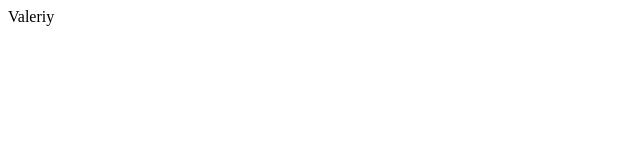
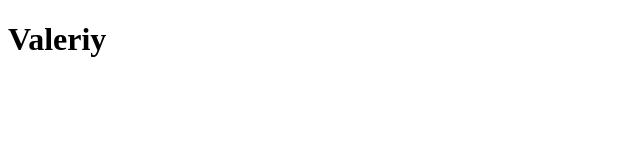
Before and after one commit to Valeriy-9/rsschool-cv, a plain HTML site: page index.html in a window 1280 px wide. Shown: the whole page, without its empty margins (0-640 px from the left). Drawn offline with Linux system fonts and the light colour scheme.

Commit message:
feat: add index.html file

```diff
--- a/index.html
+++ b/index.html
@@ -1 +1,12 @@
-Valeriy
+<!DOCTYPE html>
+<html lang="en">
+<head>
+    <title>Document</title>
+    <link rel="stylesheet" href="style.css">
+</head>
+<body>
+    <h1>
+        Valeriy
+    </h1>
+</body>
+</html>
```
